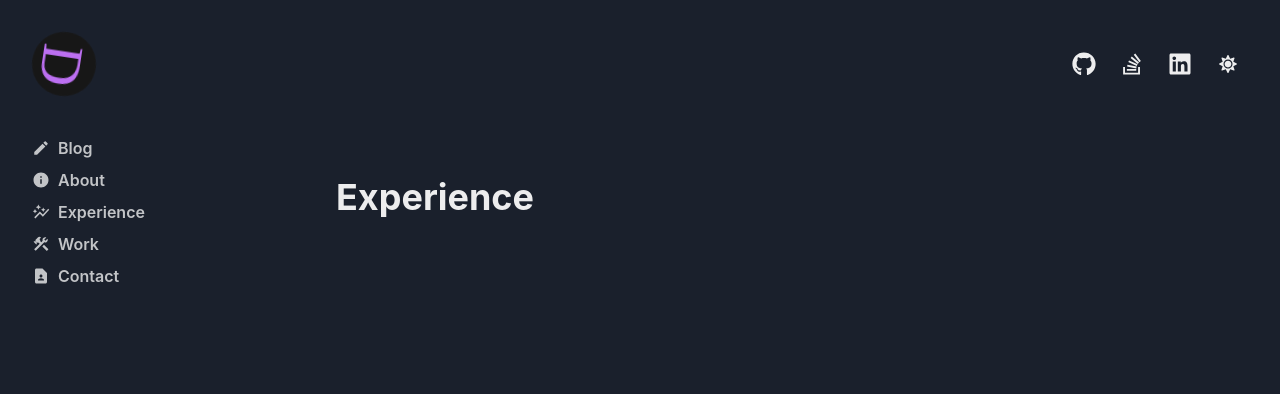
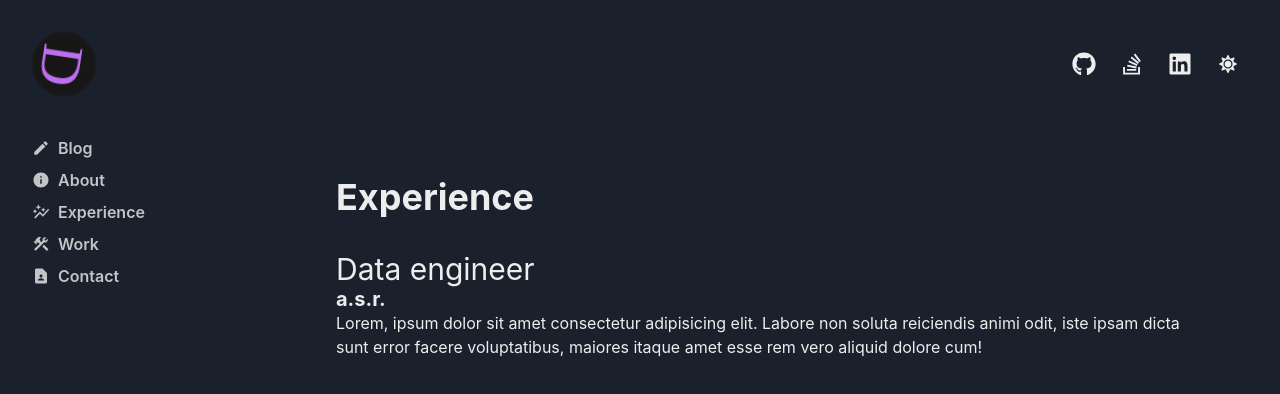
Before and after one commit to danielsteman/vite-blog, a React (Vite) app: page /experience in a window 1280 px wide. Shown: the top 394 px of the page. Built offline with nearby package versions, Linux system fonts and the light colour scheme.

Commit message:
:construction: api call wip

```diff
--- a/package.json
+++ b/package.json
@@ -13,6 +13,8 @@
     "@chakra-ui/react": "^2.2.4",
     "@emotion/react": "^11.9.3",
     "@emotion/styled": "^11.9.3",
+    "@octokit/core": "^4.0.4",
+    "dotenv": "^16.0.1",
     "framer-motion": "^6.5.1",
     "react": "^18.2.0",
     "react-dom": "^18.2.0",
--- a/src/pages/ExperiencePage.tsx
+++ b/src/pages/ExperiencePage.tsx
@@ -1,4 +1,9 @@
 import React from 'react';
+import {
+  Box,
+  Heading,
+  Text,
+} from '@chakra-ui/react';
 import PageTitle from '../components/PageTitle';
 import PageBase from './PageBase';
 
@@ -7,6 +12,17 @@ const ExperiencePage = () => {
   return (
     <PageBase>
       <PageTitle title={title} />
+      <Box py={4}>
+        <Heading size="lg" fontWeight={400}>
+          Data engineer
+        </Heading>
+        <Heading size="md" fontWeight={700}>
+          a.s.r.
+        </Heading>
+        <Text>
+          Lorem, ipsum dolor sit amet consectetur adipisicing elit. Labore non soluta reiciendis animi odit, iste ipsam dicta sunt error facere voluptatibus, maiores itaque amet esse rem vero aliquid dolore cum!
+        </Text>
+      </Box>
     </PageBase>
   );
 };
```
Also changed, not shown: src/api/getRepos.js (added, +11 -0 lines), 2 other files (tests, documents, lock files or other folders).
